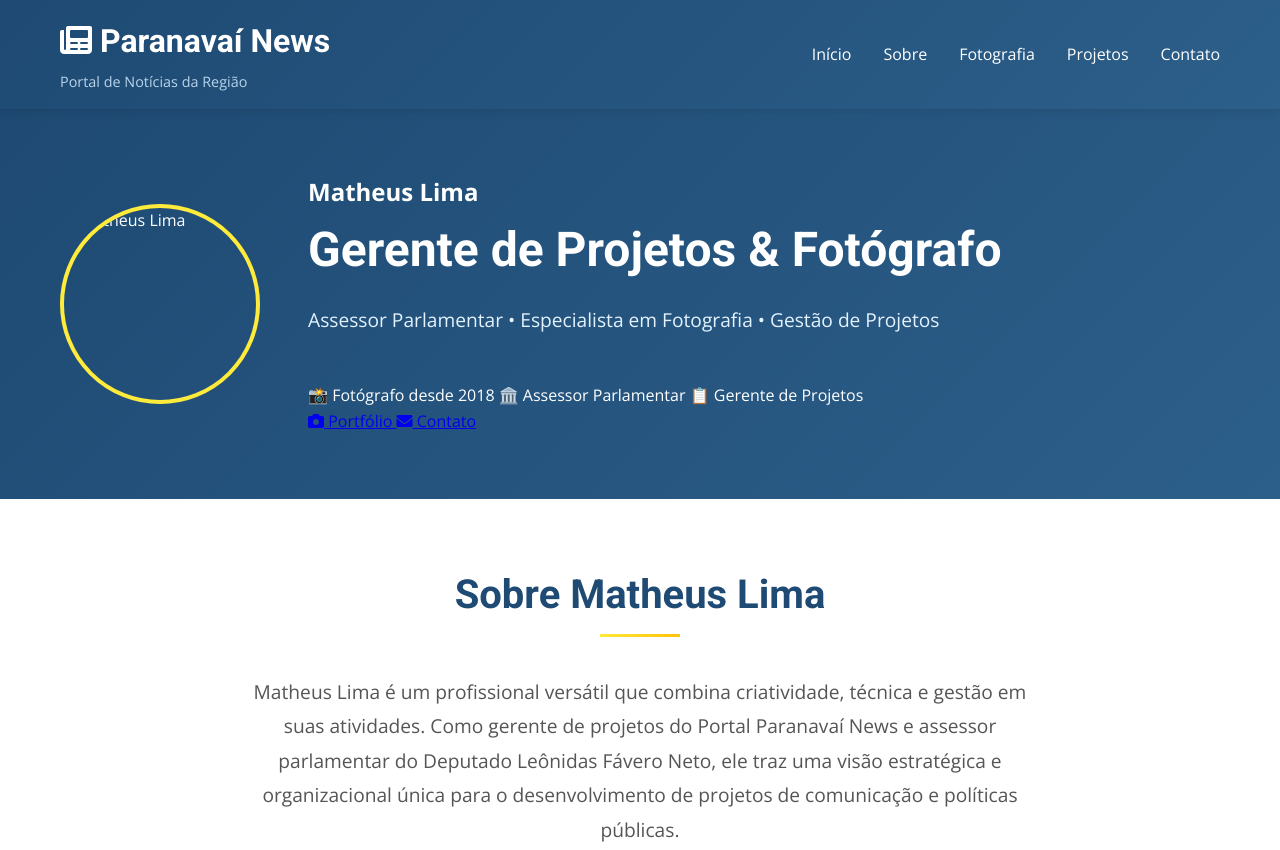
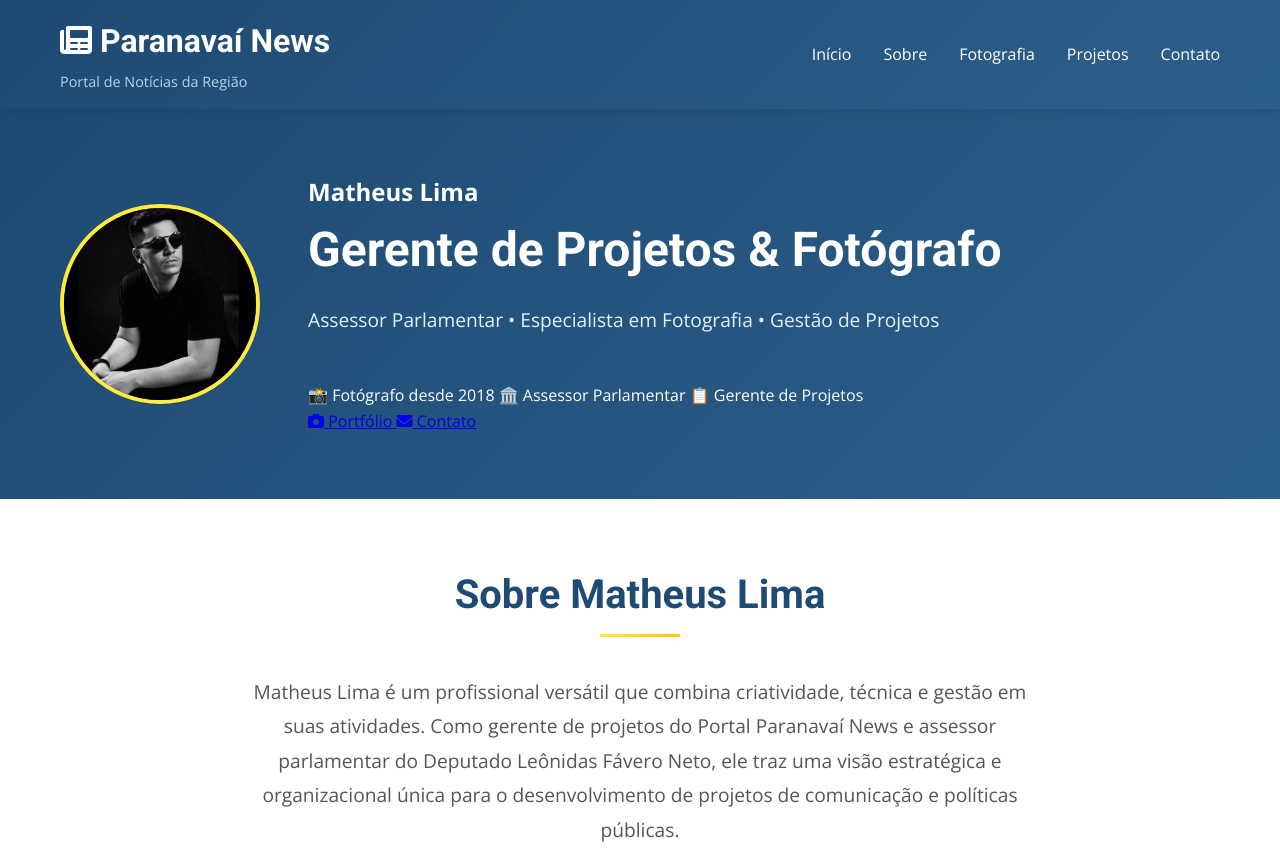
Before and after one commit to juliocamposmachado/Paranavai-News, a website: page pages/matheus.html in a window 1280 px wide. Shown: the top 850 px of the page. Drawn offline with nearby package versions, Linux system fonts and the light colour scheme.

Commit message:
Update image references to new matheus.jpg file

```diff
--- a/pages/matheus.html
+++ b/pages/matheus.html
@@ -35,7 +35,7 @@
             <div class="hero-content">
                 <div class="profile-header">
                     <div class="profile-image">
-                        <img src="../assets/images/matheus-lima-portrait.jpg" alt="Matheus Lima">
+                        <img src="../assets/images/matheus.jpg" alt="Matheus Lima">
                     </div>
                     <div class="profile-info">
                         <h1>Matheus Lima</h1>
```
Also changed, not shown: index.html (+1 -1 lines), assets/images/matheus.jpg (added).
